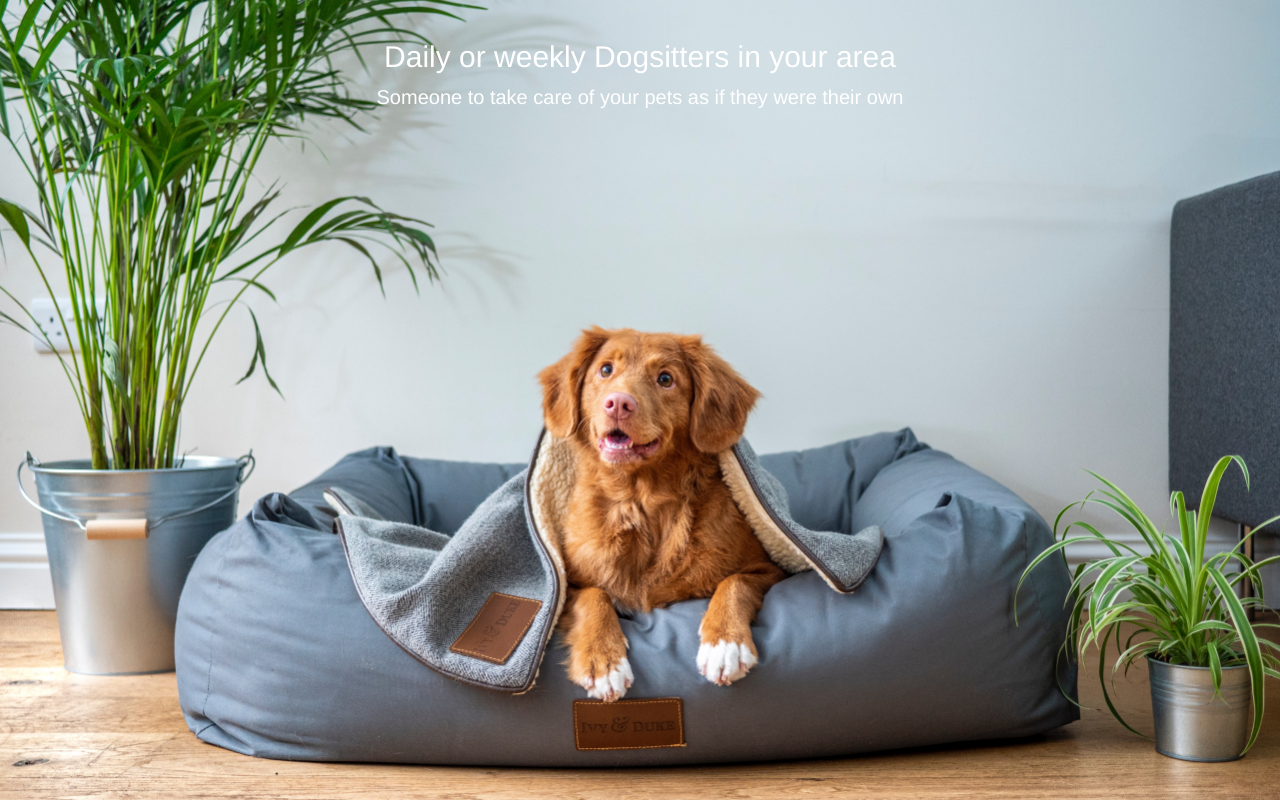
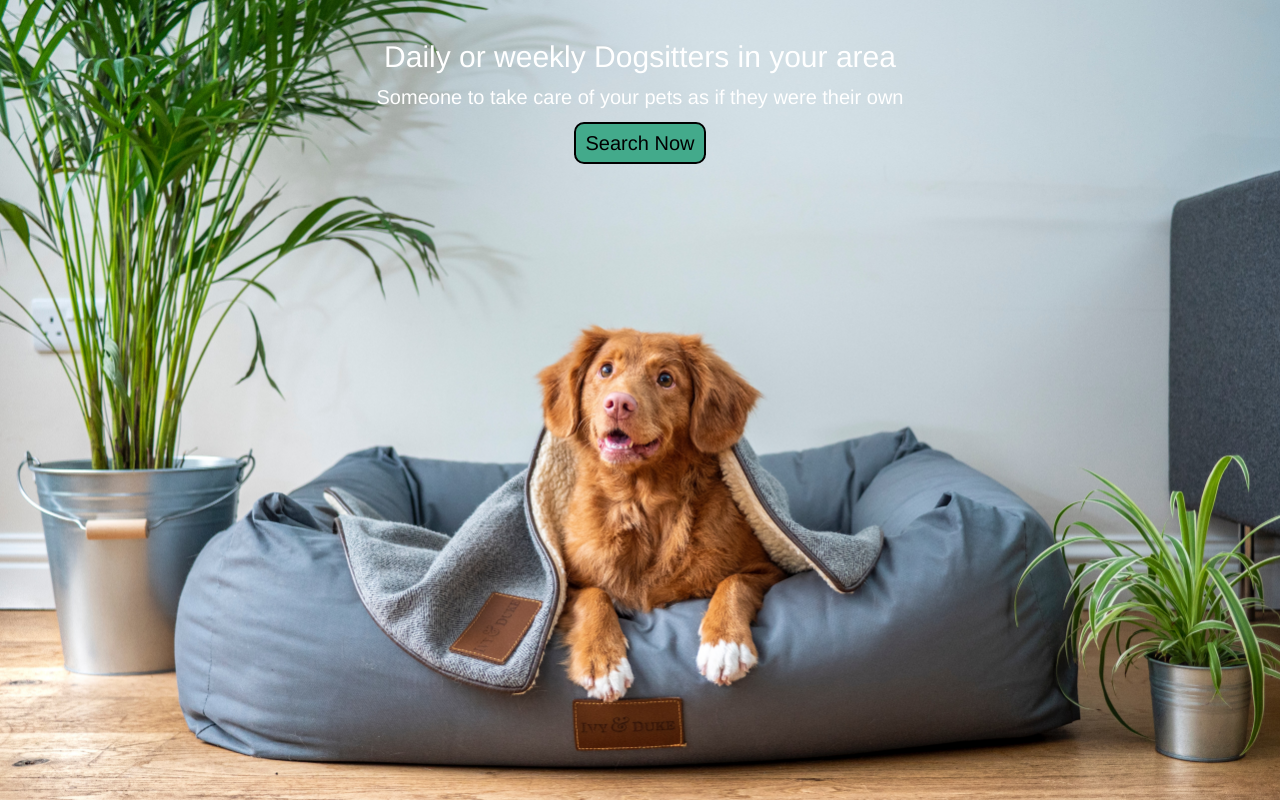
Before and after one commit to robyncam/dogsitter, a Django app: page / in a window 1280 px wide. Shown: the part 100-900 px from the top of the page. Run offline with Django 4.2, Linux system fonts and the light colour scheme; parts of the project's set-up code (start-up, migrations or seed data) failed here and were passed over.

Commit message:
fixed search button

```diff
--- a/templates/home.html
+++ b/templates/home.html
@@ -51,8 +51,7 @@ a {
     <div class="hero-text">
         <h1 id="title"> Daily or weekly Dogsitters in your area</h1>
         <p id="tagline"> Someone to take care of your pets as if they were their own</p>
-        <a href = "{% url 'search' %}">
+        <button class="search-button"><a href = "{% url 'search' %}"> Search Now </a></button>
     </div>
 </div>
-
 {% endblock %}
```
